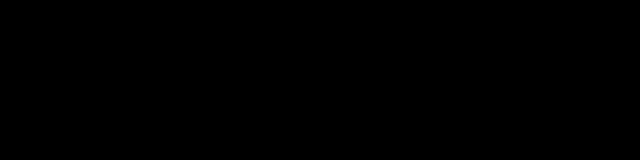
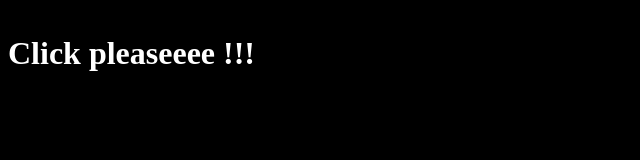
Before and after one commit to TrungNgoVan/baby-love, a plain HTML site: page index.html in a window 1280 px wide. Shown: the top 160 px of the page, without its empty margins (0-640 px from the left). Drawn offline with nearby package versions, Linux system fonts and the light colour scheme.

Commit message:
update: add click handle & noti

```diff
--- a/index.html
+++ b/index.html
@@ -10,6 +10,9 @@
 
     <body>
         <!-- end chest -->
+        <h1 id="click">
+            Click pleaseeee !!!
+        </h1>
 
         <div class="c content">
             MY BABY LOVE YOU SO MUCH FOREVER YOU AND I !!! I LOVE YOU OH I LOVE
--- a/t.css
+++ b/t.css
@@ -1,5 +1,9 @@
 body {
     background: black;
+}
+
+#click {
+    color: white;
 }
 
 .chest {
--- a/t2.js
+++ b/t2.js
@@ -26,6 +26,7 @@ function fadeIn() {
 }
 
 document.querySelector(".content").onclick = () => {
+    document.querySelector("#click").hidden = true;
     audio.play();
     setTimeout(function () {
         document.querySelector("#heart").hidden = false;
```
